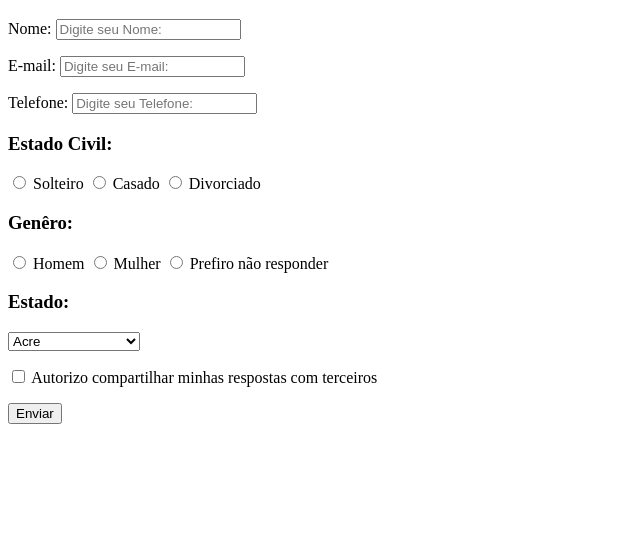
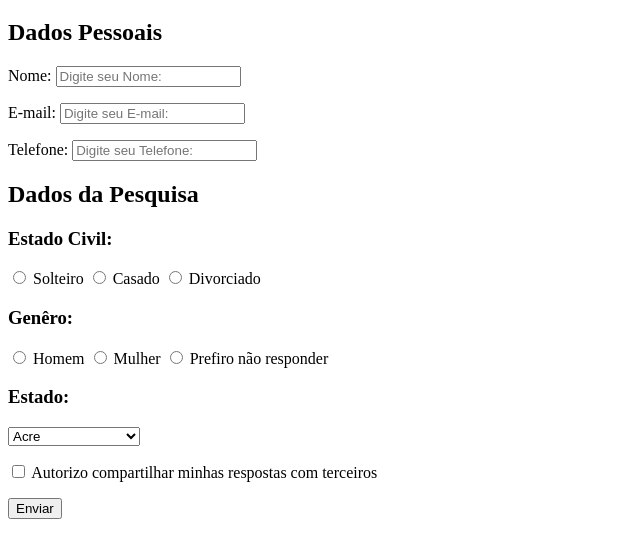
Before and after one commit to JordanLage/desenvolve-introducao-web, a plain HTML site: page FORMS-HTML/FORMS-HTML.html in a window 1280 px wide. Shown: the part 61-618 px from the top of the page, without its empty margins (0-640 px from the left). Drawn offline with Linux system fonts and the light colour scheme.

Commit message:
Correção atividade Forms

```diff
--- a/FORMS-HTML/FORMS-HTML.html
+++ b/FORMS-HTML/FORMS-HTML.html
@@ -7,6 +7,8 @@
     <body>
         <h1>Formulário</h1>
         <form action="pagina_de_destino.html" method="POST">
+            <section>
+                <h2>Dados Pessoais</h1>
                 <p>
                     <label for="login">Nome:</label>
                     <input type="text" placeholder="Digite seu Nome:" id="login">
@@ -21,7 +23,10 @@
                     <label for="telefone">Telefone:</label>
                     <input type="text" placeholder="Digite seu Telefone:" id="telefone">
                 </p>
+            </section>
 
+            <section>
+                <h2>Dados da Pesquisa</h2>
                 <p>
                 <h3>Estado Civil:</h4>
                     <input type="radio" id="solteiro" name="estado_civil">
@@ -68,6 +73,7 @@
                 </p>
 
                 <input type="submit" value="Enviar">
+            </section>
         </form>
     </body>
 </html>
```
Lines whose indentation alone changed are shown as unchanged.
